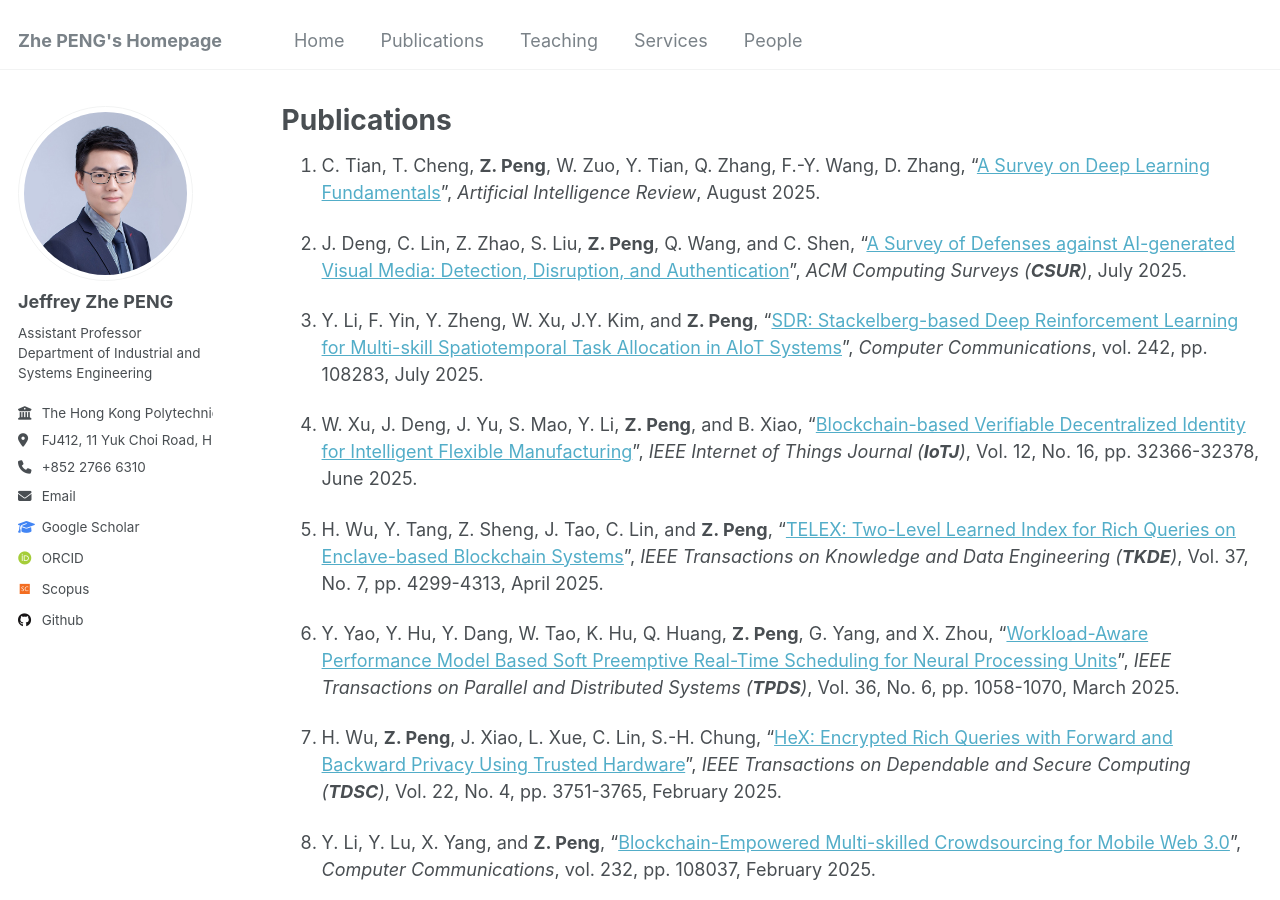
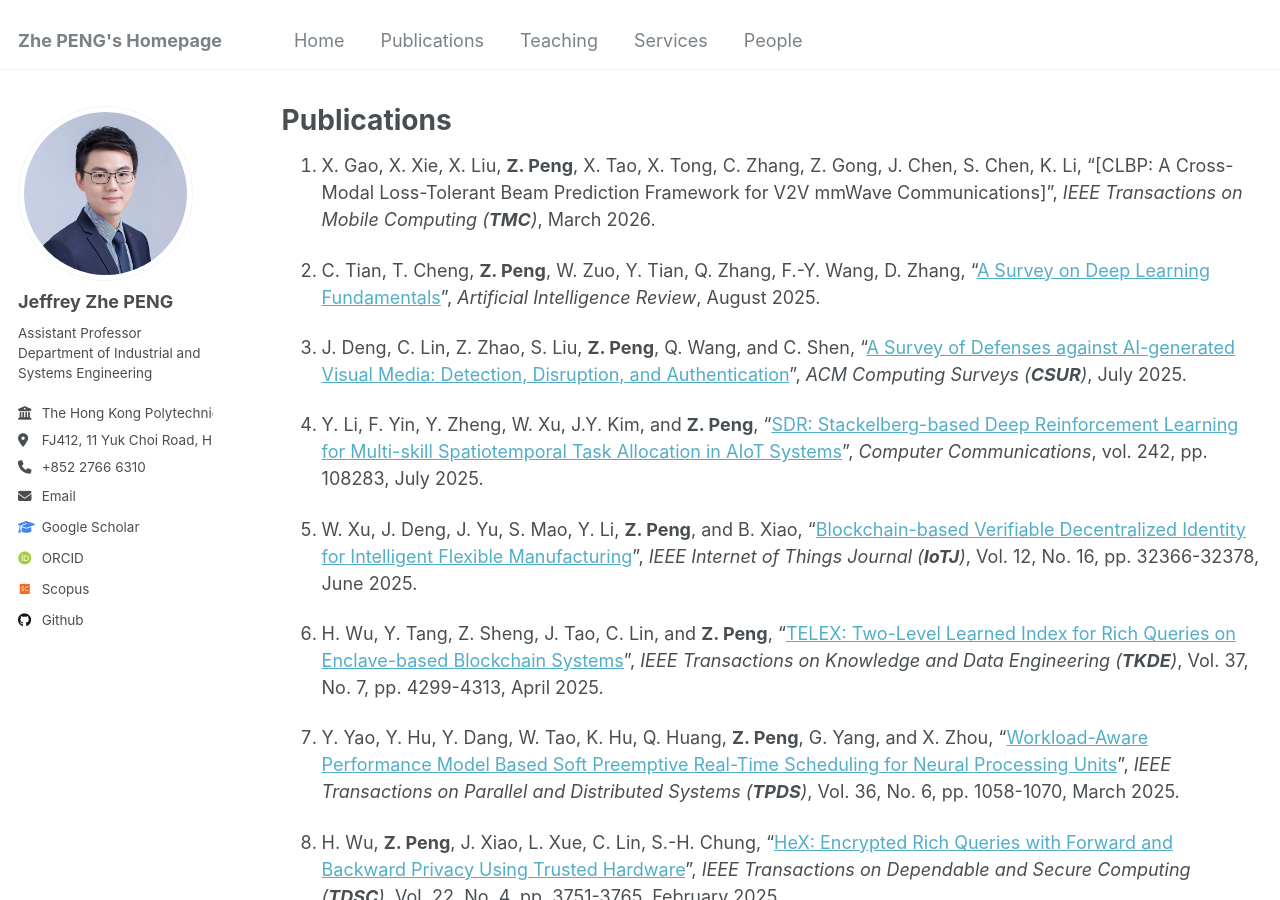
Before and after one commit to PENG-Zhe/peng-zhe.github.io, a Jekyll site: the page built from _pages/publications.md, in a window 1280 px wide and 900 px high. Built offline with Jekyll 4.4.1, drawn with Linux system fonts in a browser that asks for light colours; some web fonts are replaced.

Commit message:
Update publications.md

```diff
--- a/_pages/publications.md
+++ b/_pages/publications.md
@@ -3,6 +3,7 @@ title: "Publications"
 permalink: /publications/
 layout: archive
 ---
+1. X. Gao, X. Xie, X. Liu, **Z. Peng**, X. Tao, X. Tong, C. Zhang, Z. Gong, J. Chen, S. Chen, K. Li, "[CLBP: A Cross-Modal Loss-Tolerant Beam Prediction Framework for V2V mmWave Communications]", _IEEE Transactions on Mobile Computing (**TMC**)_, March 2026.
 
 1. C. Tian, T. Cheng, **Z. Peng**, W. Zuo, Y. Tian, Q. Zhang, F.-Y. Wang, D. Zhang, "[A Survey on Deep Learning Fundamentals](https://link.springer.com/article/10.1007/s10462-025-11368-7)", _Artificial Intelligence Review_, August 2025.
 
```
